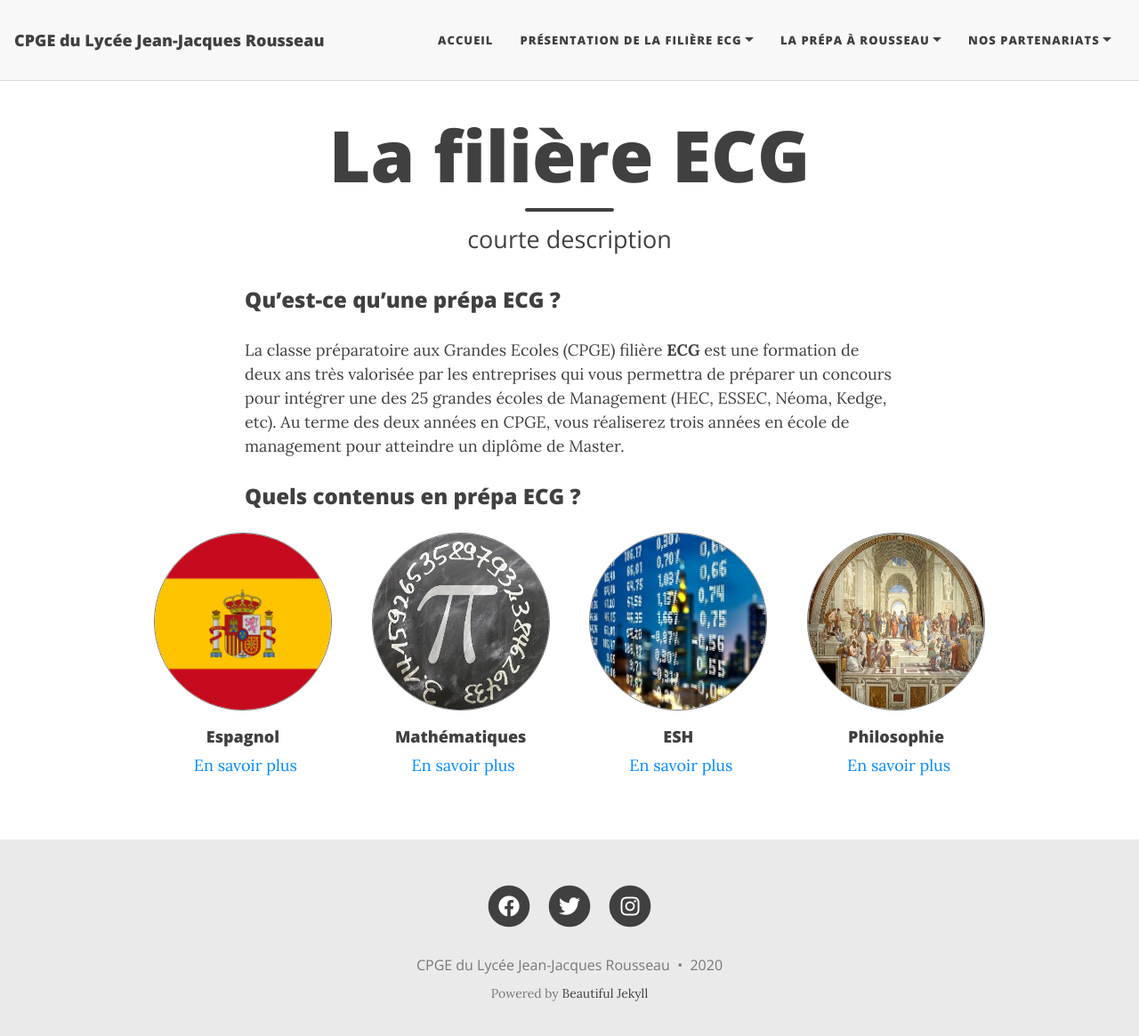
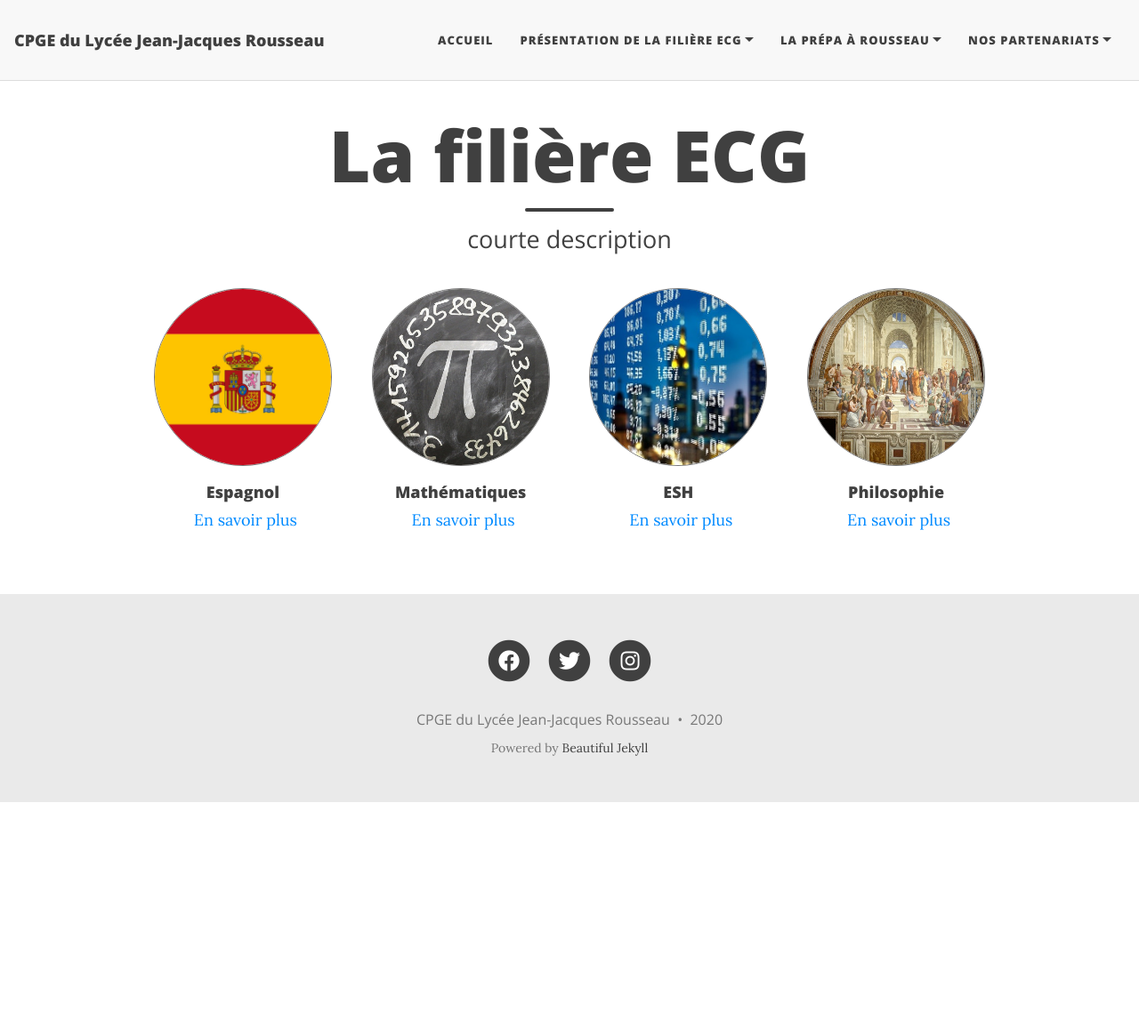
Before and after one commit to cpgesarcelles/cpgesarcelles.github.io, a Jekyll site: the page built from matieres.md, in a window 1280 px wide and 1178 px high. Shown: the top 1165 px of the window at 89% size. Built offline with Jekyll 4.4.1, drawn with Linux system fonts in a browser that asks for light colours; nearby versions of some CDN libraries.

Commit message:
Update and rename filiere.md to matieres.md

```diff
--- a/filiere.md
+++ b/matieres.md
@@ -17,11 +17,5 @@ contenu:
     matiere: /Matieres/philo
 ---
 
-### Qu'est-ce qu'une prépa ECG ?
-
-La classe préparatoire aux Grandes Ecoles (CPGE) filière **ECG** est une formation de deux ans très valorisée par les entreprises qui vous permettra de préparer un concours pour intégrer une des 25 grandes écoles de Management (HEC, ESSEC, Néoma, Kedge, etc). Au terme des deux années en CPGE, vous réaliserez trois années en école de management pour atteindre un diplôme de Master.
-
-
-### Quels contenus en prépa ECG ?
 
 {% include list-circles.html items=page.contenu %}
```
